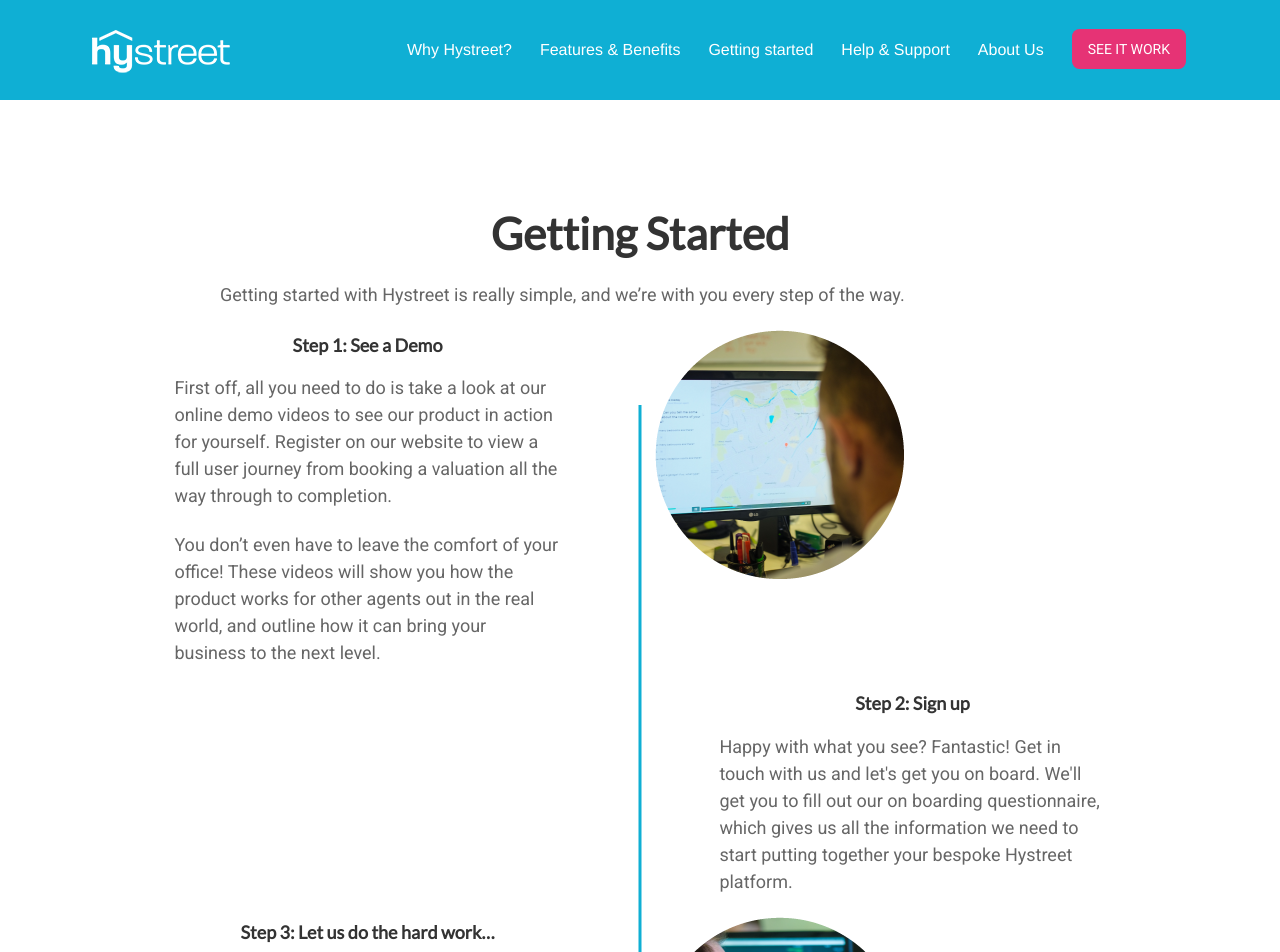
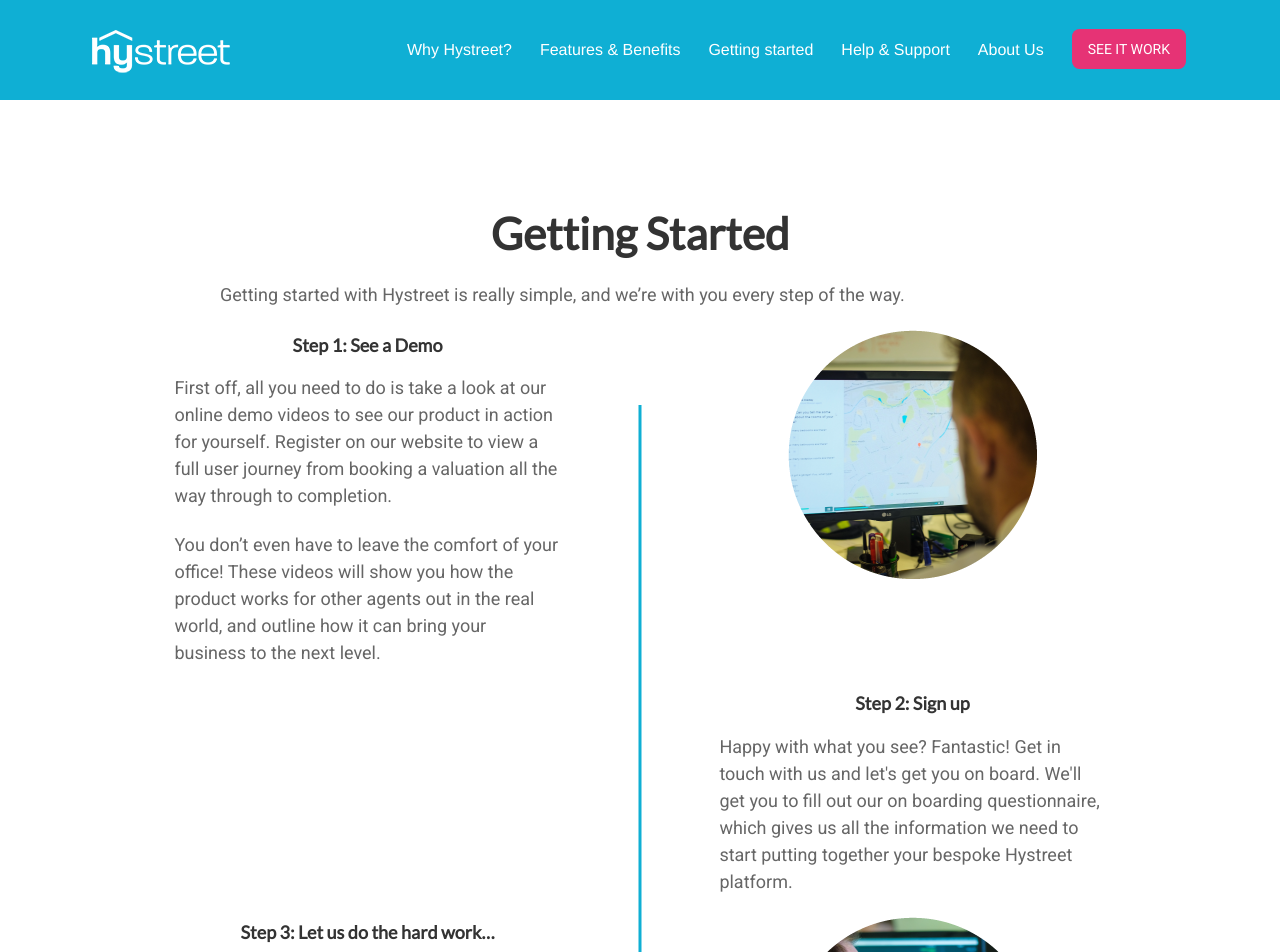
Before and after one commit to hystreet/hystreet.github.io, a Jekyll site: the page built from support/getting-started/index.html, in a window 1280 px wide. Shown: the top 952 px of the page. Built offline with Jekyll 4.4.1, drawn with Linux system fonts in a browser that asks for light colours; some web fonts are replaced; a script that is not in the unit is left out.

Commit message:
Update index.html

```diff
--- a/support/getting-started/index.html
+++ b/support/getting-started/index.html
@@ -29,7 +29,7 @@
             <p>First off, all you need to do is take a look at our online demo videos to see our product in action for yourself. Register on our website to view a full user journey from booking a valuation all the way through to completion.</p>
             <p>You don’t even have to leave the comfort of your office! These videos will show you how the product works for other agents out in the real world, and outline how it can bring your business to the next level.</p>
           </div>
-          <div class="large-6 columns right">
+          <div class="large-6 columns right layout-text">
             <img src="/images/gs-alex.png">
           </div>
         </div>
@@ -44,7 +44,7 @@
       <h3>Step 3: Let us do the hard work…</h3>
       <p>Once we have everything we need, it’s time to get your platform set up. We will liaise with your web developers and other providers to make your Hystreet platform the perfect fit for your business, installing your brand, colours, and setting up your first users, so it’s all ready for you. Sit back, relax, and know that everything is being taken care of, whilst we inform you of our progress every step of the way. You don’t start paying until everything is up and running.</p>
        </div>
-                          <div class="large-6 columns right">
+                          <div class="large-6 columns right layout-text">
             <img src="/images/gs-kev.png">
           </div>
         </div>
```
